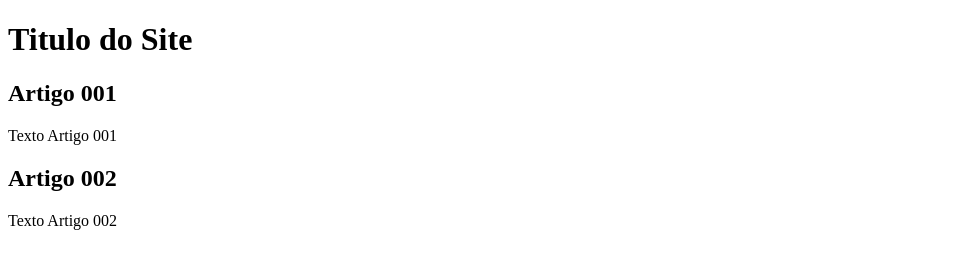
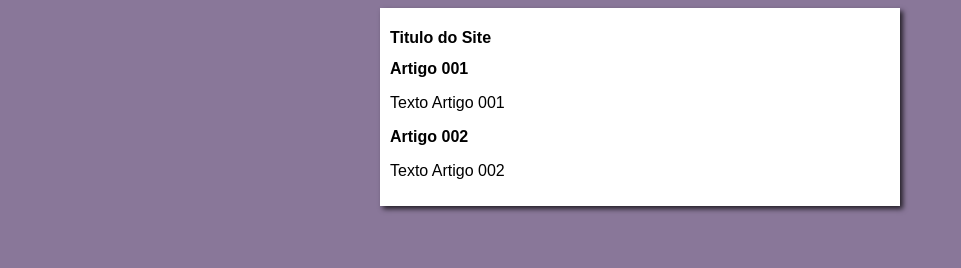
Before and after one commit to Luciana-A/projeto-site, a plain HTML site: page index.html in a window 1280 px wide. Shown: the whole page, without its empty margins (0-961 px from the left). Drawn offline with Linux system fonts and the light colour scheme.

Commit message:
iniciei o dsginer

```diff
--- /dev/null
+++ b/estilos/style.css
@@ -0,0 +1,15 @@
+*{
+    font-family:Arial, Helvetica, sans-serif ;
+    font-size: 16px;
+}
+body{
+    background-color: rgb(137, 119, 153) ;
+
+}
+main{
+    background-color: white;
+    width: 500px;
+    margin: auto;
+    padding: 10px;
+    box-shadow: 3px 3px 5px rgba(0, 0, 0, 0.733);
+}
--- a/index.html
+++ b/index.html
@@ -7,6 +7,7 @@
     <meta name="viewport" content="width=
     ], initial-scale=1.0">
     <title>Titulo do site</title>
+    <link rel= "stylesheet" href="estilos/style.css">
 </head>
 <body>
     <main>
```
